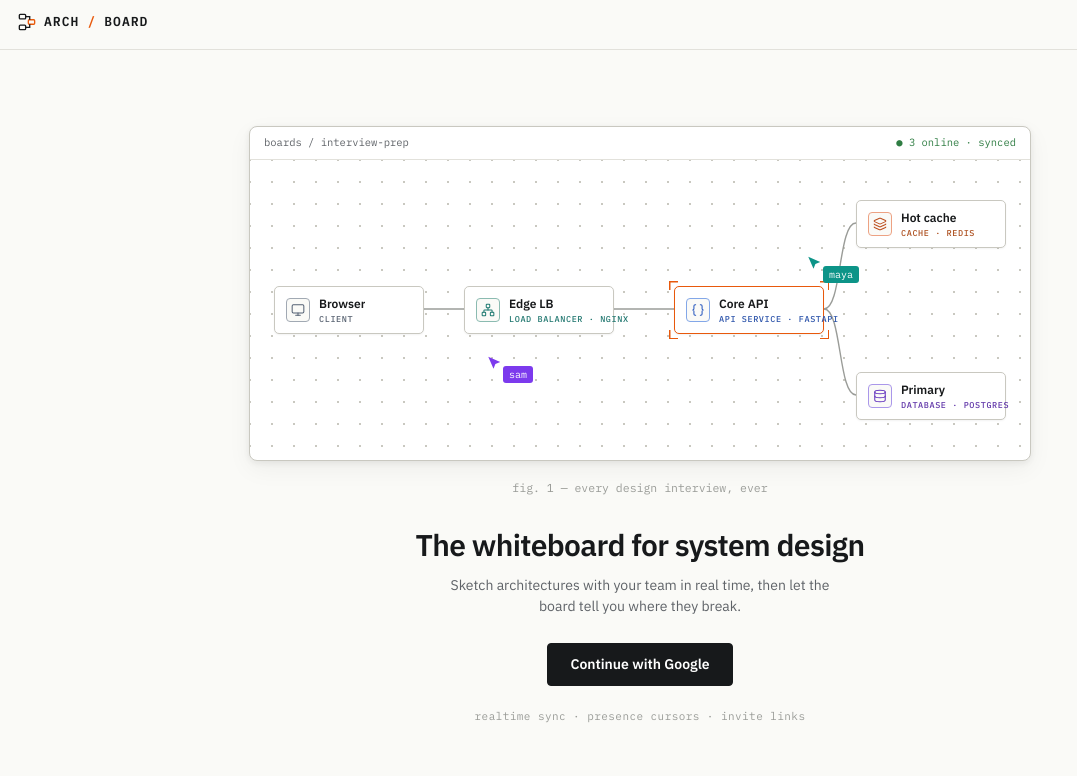
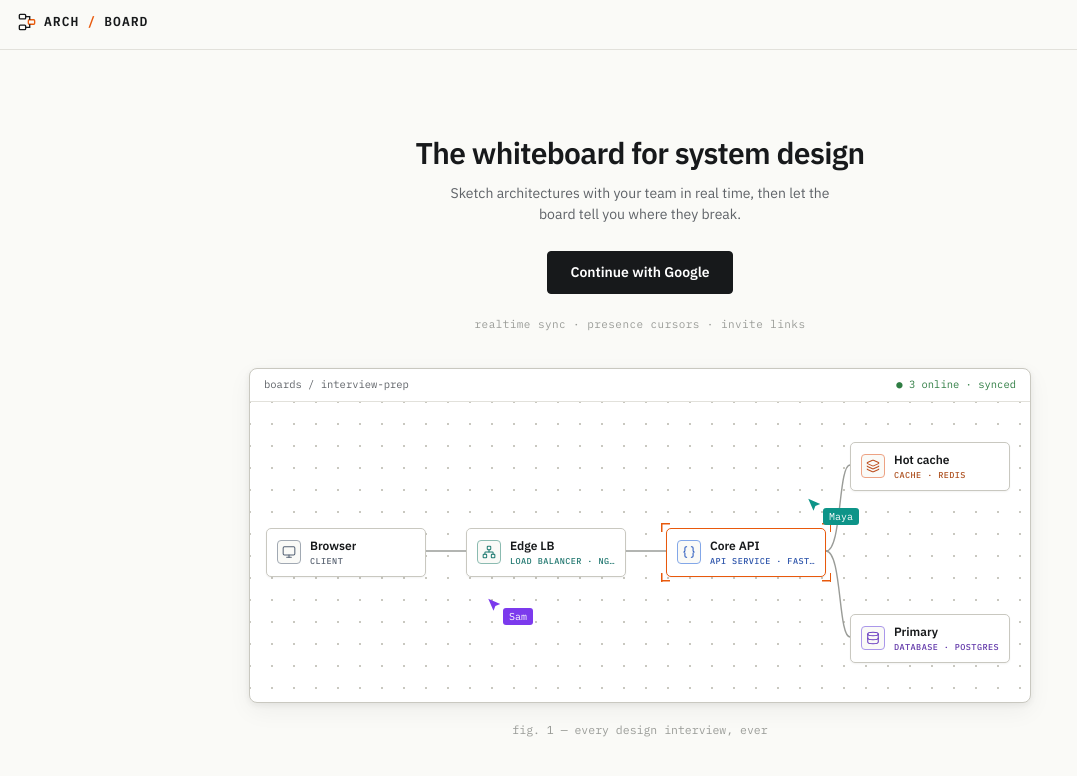
Before and after one commit to kpatelswe/ArchBoard, a React (Vite) app in the folder frontend/: page / in a window 1280 px wide. Shown: the top 776 px of the page, without its empty margins (0-1077 px from the left). Built offline with nearby package versions, Linux system fonts and the light colour scheme; no server answers.

Commit message:
fix(web): hero copy above the board, capitalized cursor names, no text overflow

```diff
--- a/frontend/src/App.css
+++ b/frontend/src/App.css
@@ -60,6 +60,7 @@
 /* the hero board: a framed slice of the actual product */
 .hero__board {
   overflow: hidden;
+  margin-top: 28px;
   background: var(--surface);
   border: 1px solid var(--line-strong);
   border-radius: var(--radius);
@@ -108,8 +109,8 @@
   display: flex;
   gap: 9px;
   align-items: center;
-  width: 150px;
-  padding: 8px 11px;
+  width: 160px;
+  padding: 8px 10px;
   background: var(--surface);
   border: 1px solid var(--line-strong);
   border-radius: 5px;
@@ -168,11 +169,13 @@
 }
 
 .fig-node__kind {
+  overflow: hidden;
   font-family: var(--mono);
   font-size: 8.5px;
   font-weight: 500;
-  letter-spacing: 0.07em;
+  letter-spacing: 0.05em;
   white-space: nowrap;
+  text-overflow: ellipsis;
   color: var(--kind, var(--ink-faint));
   text-transform: uppercase;
   filter: saturate(0.75) brightness(0.85);
--- a/frontend/src/App.tsx
+++ b/frontend/src/App.tsx
@@ -31,11 +31,11 @@ type FigNode = {
 }
 
 const FIG_NODES: FigNode[] = [
-  { kind: 'client', label: 'Browser', x: 24, y: 126 },
-  { kind: 'load_balancer', label: 'Edge LB', tech: 'NGINX', x: 214, y: 126 },
-  { kind: 'api_service', label: 'Core API', tech: 'FastAPI', x: 424, y: 126, selected: true },
-  { kind: 'cache', label: 'Hot cache', tech: 'Redis', x: 606, y: 40 },
-  { kind: 'database', label: 'Primary', tech: 'Postgres', x: 606, y: 212 },
+  { kind: 'client', label: 'Browser', x: 16, y: 126 },
+  { kind: 'load_balancer', label: 'Edge LB', tech: 'NGINX', x: 216, y: 126 },
+  { kind: 'api_service', label: 'Core API', tech: 'FastAPI', x: 416, y: 126, selected: true },
+  { kind: 'cache', label: 'Hot cache', tech: 'Redis', x: 600, y: 40 },
+  { kind: 'database', label: 'Primary', tech: 'Postgres', x: 600, y: 212 },
 ]
 
 /** The hero is a real board: the product's own node cards, wired up, with
@@ -49,10 +49,10 @@ function HeroBoard() {
       </div>
       <div className="fig-stage">
         <svg className="fig-wires" viewBox="0 0 780 300">
-          <path d="M174 149h40" />
-          <path d="M364 149h60" />
-          <path d="M574 149c18 0 14-86 32-86" />
-          <path d="M574 149c18 0 14 86 32 86" />
+          <path d="M176 149h40" />
+          <path d="M376 149h40" />
+          <path d="M576 149c16 0 12-86 24-86" />
+          <path d="M576 149c16 0 12 86 24 86" />
         </svg>
         {FIG_NODES.map((node) => (
           <div
@@ -74,11 +74,11 @@ function HeroBoard() {
         ))}
         <div className="fig-cursor" style={{ left: 556, top: 96, '--c': '#0d9488' } as React.CSSProperties}>
           <svg viewBox="0 0 20 20"><path d="M3 1l7 16 2.5-6.5L19 8z" /></svg>
-          <span>maya</span>
+          <span>Maya</span>
         </div>
         <div className="fig-cursor" style={{ left: 236, top: 196, '--c': '#7c3aed' } as React.CSSProperties}>
           <svg viewBox="0 0 20 20"><path d="M3 1l7 16 2.5-6.5L19 8z" /></svg>
-          <span>sam</span>
+          <span>Sam</span>
         </div>
       </div>
     </div>
@@ -99,8 +99,6 @@ function App() {
 
       <Show when="signed-out">
         <main className="hero">
-          <HeroBoard />
-          <p className="hero__caption">fig. 1 — every design interview, ever</p>
           <h1 className="hero__title">The whiteboard for system design</h1>
           <p className="hero__tagline">
             Sketch architectures with your team in real time, then let the
@@ -114,6 +112,8 @@ function App() {
           <p className="hero__features">
             realtime sync · presence cursors · invite links
           </p>
+          <HeroBoard />
+          <p className="hero__caption">fig. 1 — every design interview, ever</p>
         </main>
       </Show>
 
```
